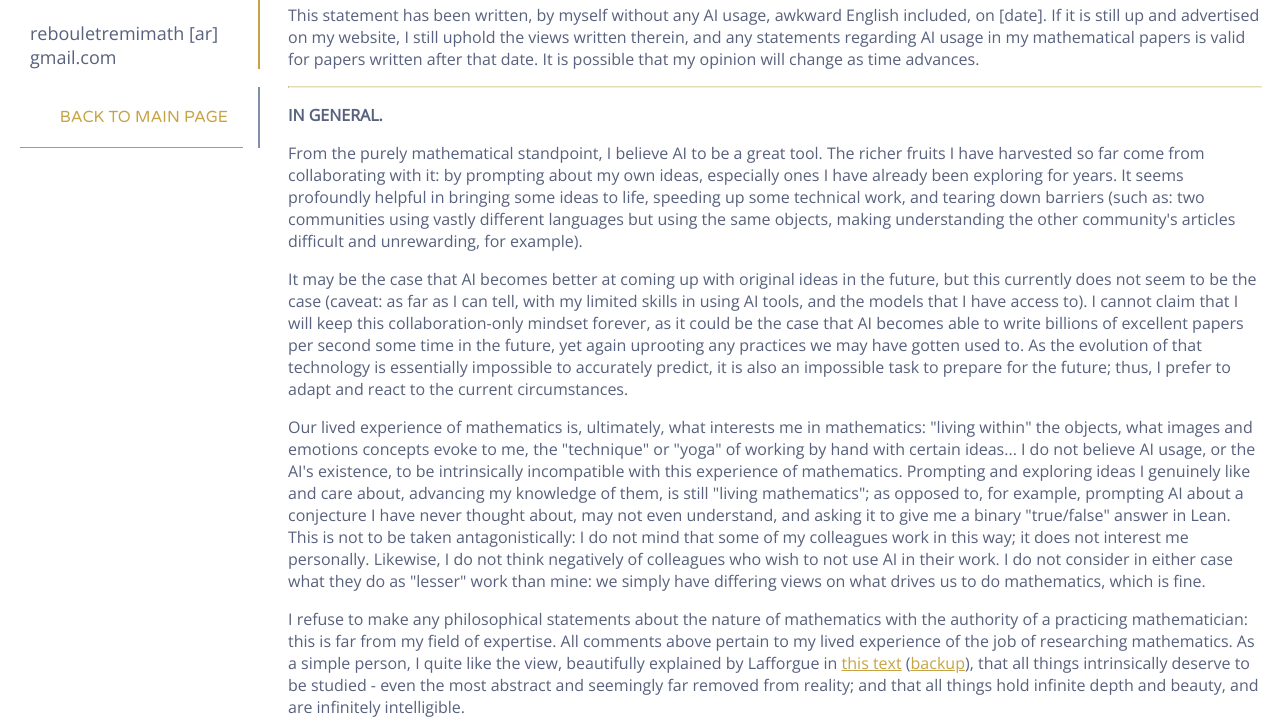
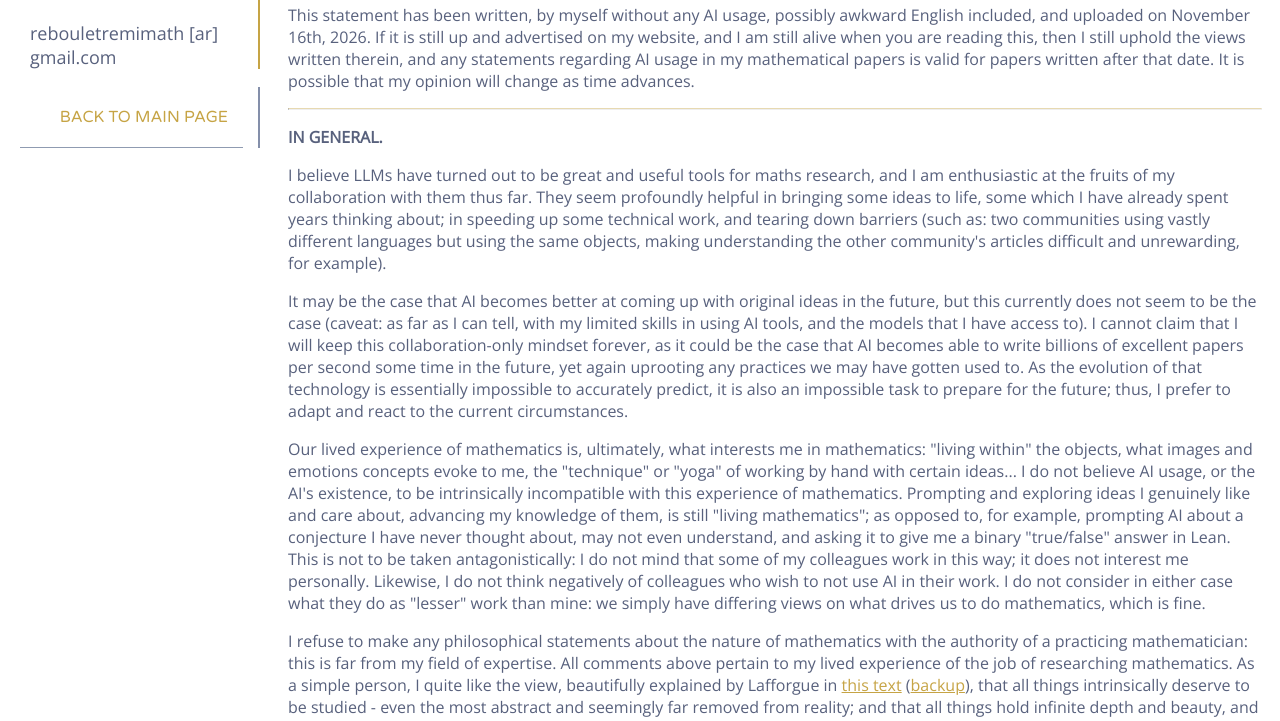
Before and after one commit to rebouletremimath/rebouletremimath.github.io, a plain HTML site: page ai.html in a window 1280 px wide. Shown: the part 60-781 px from the top of the page. Drawn offline with nearby package versions, Linux system fonts and the light colour scheme.

Commit message:
Update ai.html

```diff
--- a/ai.html
+++ b/ai.html
@@ -40,7 +40,7 @@
     </p>
 
     <p>
-      This statement has been written, by myself without any AI usage, awkward English included, on [date]. If it is still up and advertised on my website, I still uphold the views written therein, and any statements regarding AI usage in my mathematical papers is valid for papers written after that date. It is possible that my opinion will change as time advances.
+      This statement has been written, by myself without any AI usage, possibly awkward English included, and uploaded on November 16th, 2026. If it is still up and advertised on my website, and I am still alive when you are reading this, then I still uphold the views written therein, and any statements regarding AI usage in my mathematical papers is valid for papers written after that date. It is possible that my opinion will change as time advances.
     </p>
 
 
@@ -51,7 +51,7 @@
     </p>
 
     <p>
-    From the purely mathematical standpoint, I believe AI to be a great tool.  The richer fruits I have harvested so far come from collaborating with it: by prompting about my own ideas, especially ones I have already been exploring for years. It seems profoundly helpful in bringing some ideas to life, speeding up some technical work, and tearing down barriers (such as: two communities using vastly different languages but using the same objects, making understanding the other community's articles difficult and unrewarding, for example).
+    I believe LLMs have turned out to be great and useful tools for maths research, and I am enthusiastic at the fruits of my collaboration with them thus far. They seem profoundly helpful in bringing some ideas to life, some which I have already spent years thinking about; in speeding up some technical work, and tearing down barriers (such as: two communities using vastly different languages but using the same objects, making understanding the other community's articles difficult and unrewarding, for example).
     </p>
 
     <p>
```
